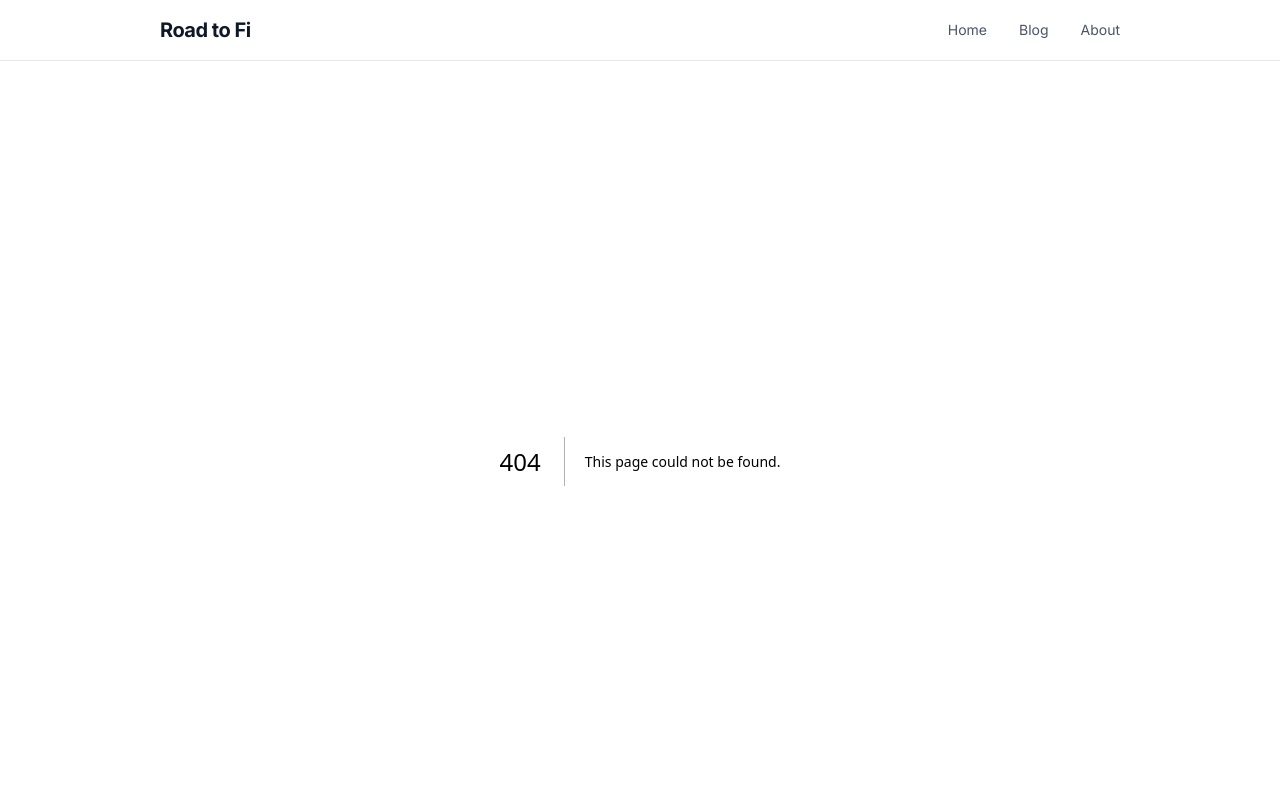
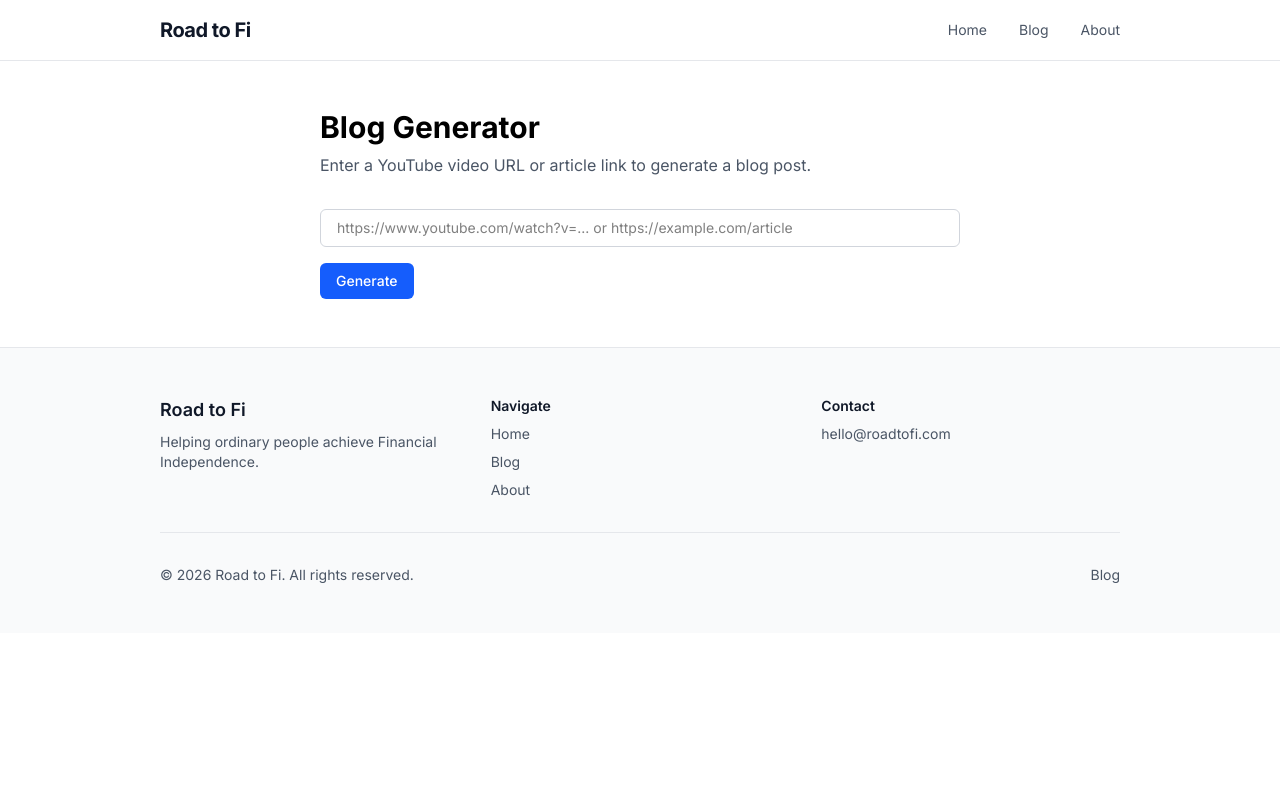
Before and after one commit to YeeWee/road2fi, a Next.js app: page /gen in a window 1280 px wide. Before the commit this address had no page. Shown: the top 800 px of the page. Built offline with nearby package versions, Linux system fonts and the light colour scheme.

Commit message:
feat(04-01): create hidden /gen page with URL input form and preview panel

```diff
--- /dev/null
+++ b/app/gen/GenForm.tsx
@@ -0,0 +1,115 @@
+'use client'
+import { useState } from 'react'
+
+interface GeneratedPost {
+  title: string
+  content: string
+  excerpt: string
+  thumbnail: string
+  slug: string
+}
+
+export default function GenForm() {
+  const [url, setUrl] = useState('')
+  const [loading, setLoading] = useState(false)
+  const [error, setError] = useState<string | null>(null)
+  const [result, setResult] = useState<GeneratedPost | null>(null)
+
+  async function handleSubmit(e: React.FormEvent) {
+    e.preventDefault()
+    setError(null)
+
+    try {
+      new URL(url)
+    } catch {
+      setError('Please enter a valid URL.')
+      return
+    }
+
+    setLoading(true)
+    try {
+      // @ts-ignore - generatePost will be implemented in ./actions
+      const post = await generatePost(url)
+      setResult(post)
+    } catch (err: unknown) {
+      setError(err instanceof Error ? err.message : 'Generation failed')
+    } finally {
+      setLoading(false)
+    }
+  }
+
+  async function handleSave() {
+    if (!result) return
+    try {
+      // @ts-ignore - savePostAction will be implemented in ./actions
+      await savePostAction(result)
+      setResult(null)
+      setUrl('')
+    } catch (err: unknown) {
+      setError(err instanceof Error ? err.message : 'Save failed')
+    }
+  }
+
+  function handleDiscard() {
+    setResult(null)
+    setUrl('')
+    setError(null)
+  }
+
+  if (result) {
+    return (
+      <div>
+        <div className="rounded-lg border border-gray-200 bg-white p-6 shadow-sm">
+          <h2 className="text-xl font-semibold text-gray-900">{result.title}</h2>
+          <p className="mt-2 text-gray-600">{result.excerpt}</p>
+          <div className="mt-4 prose prose-sm max-w-none text-gray-700">
+            {result.content.split('\n').map((line, i) => (
+              <p key={i}>{line}</p>
+            ))}
+          </div>
+          <div className="mt-6 flex gap-3">
+            <button
+              type="button"
+              onClick={handleSave}
+              className="rounded-md bg-blue-600 px-4 py-2 text-sm font-medium text-white hover:bg-blue-700"
+            >
+              Save Post
+            </button>
+            <button
+              type="button"
+              onClick={handleDiscard}
+              className="rounded-md border border-gray-300 px-4 py-2 text-sm font-medium text-gray-700 hover:bg-gray-50"
+            >
+              Discard
+            </button>
+          </div>
+        </div>
+      </div>
+    )
+  }
+
+  return (
+    <form onSubmit={handleSubmit} className="space-y-4">
+      <div>
+        <input
+          type="url"
+          placeholder="https://www.youtube.com/watch?v=... or https://example.com/article"
+          value={url}
+          onChange={(e) => setUrl(e.target.value)}
+          disabled={loading}
+          className="w-full rounded-md border border-gray-300 px-4 py-2 text-sm focus:border-blue-500 focus:outline-none focus:ring-1 focus:ring-blue-500 disabled:opacity-50"
+          required
+        />
+      </div>
+      <button
+        type="submit"
+        disabled={loading}
+        className="rounded-md bg-blue-600 px-4 py-2 text-sm font-medium text-white hover:bg-blue-700 disabled:opacity-50"
+      >
+        {loading ? 'Generating...' : 'Generate'}
+      </button>
+      {loading && <p className="text-gray-500">Generating...</p>}
+      {error && <p className="text-sm text-red-600">{error}</p>}
+    </form>
+  )
+}
--- /dev/null
+++ b/app/gen/page.tsx
@@ -0,0 +1,13 @@
+import GenForm from './GenForm'
+
+export default function GenPage() {
+  return (
+    <div className="mx-auto max-w-2xl px-4 py-12">
+      <h1 className="mb-2 text-3xl font-bold">Blog Generator</h1>
+      <p className="mb-8 text-gray-600">
+        Enter a YouTube video URL or article link to generate a blog post.
+      </p>
+      <GenForm />
+    </div>
+  )
+}
```
